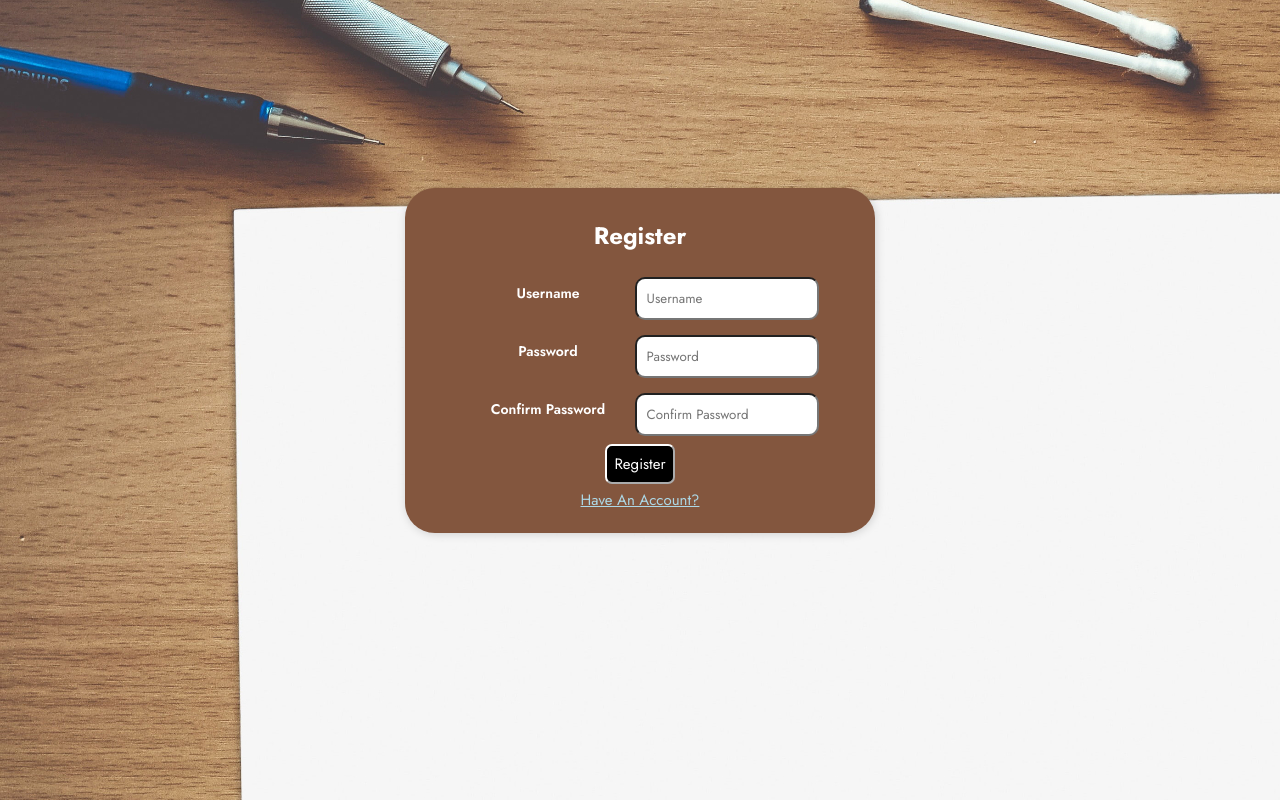
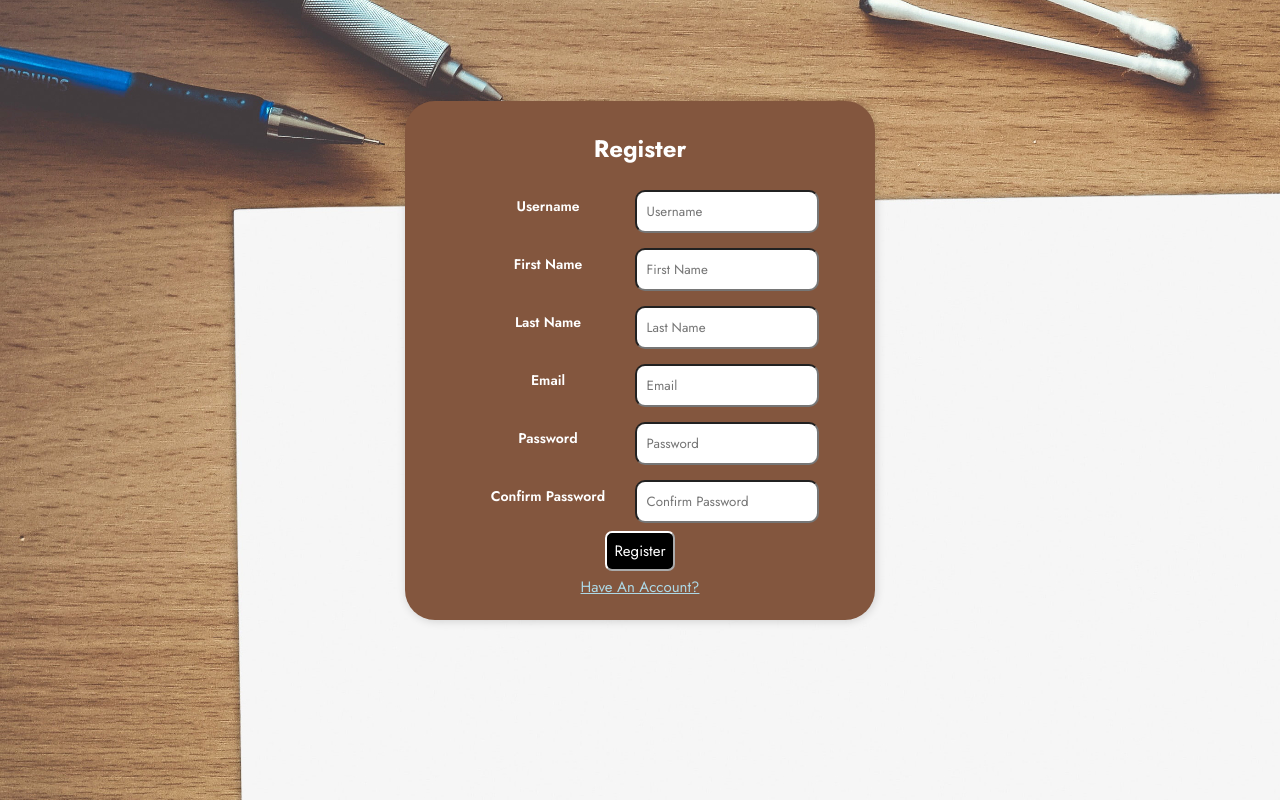
Before and after one commit to Viserion-7/Academize, a React (Create React App) app in the folder progress_frontend/: page /register in a window 1280 px wide. Built offline with nearby package versions, Linux system fonts and the light colour scheme.

Commit message:
Updated register page

```diff
--- a/progress_frontend/src/components/AuthContext.js
+++ b/progress_frontend/src/components/AuthContext.js
@@ -20,9 +20,7 @@ export const AuthProvider = ({ children }) => {
   );
   const [loading, setLoading] = useState(true);
 
-
-
-  const registerUser = async (username, password, password2) => {
+  const registerUser = async (username, password, password2, first_name, last_name, email) => {
     const response = await fetch("http://127.0.0.1:8000/register/", {
       method: "POST",
       headers: {
@@ -31,7 +29,10 @@ export const AuthProvider = ({ children }) => {
       body: JSON.stringify({
         username,
         password,
-        password2
+        password2,
+        first_name,
+        last_name,
+        email
       })
     });
     if (response.status === 201) {
--- a/progress_frontend/src/components/register.js
+++ b/progress_frontend/src/components/register.js
@@ -5,11 +5,34 @@ function Register() {
   const [username, setUsername] = useState("");
   const [password, setPassword] = useState("");
   const [password2, setPassword2] = useState("");
+  const [first_name, setFirstName] = useState("");
+  const [last_name, setLastName] = useState("");
+  const [email, setEmail] = useState("");
+  const [errorMessage, setErrorMessage] = useState("");
+
   const { registerUser } = useContext(AuthContext);
 
   const handleSubmit = async e => {
     e.preventDefault();
-    registerUser(username, password, password2);
+  if (password === password2) {
+    registerUser(username, password, password2, first_name, last_name, email);
+    console.log("User registered!")
+  } else {
+    setErrorMessage("Passwords do not match!");
+  };
+  }
+  const handlePasswordChange = e => {
+    setPassword(e.target.value);
+    setErrorMessage("");
+  };
+
+  const handlePassword2Change = e => {
+    setPassword2(e.target.value);
+    if (password !== e.target.value) {
+      setErrorMessage("Passwords do not match!");
+    } else {
+      setErrorMessage("");
+    }
   };
 
   return (
@@ -26,6 +49,51 @@ function Register() {
             className="form-control mt-1"
             onChange={e => setUsername(e.target.value)}
             placeholder="Username"
+            required
+          />
+        </div>
+        <br />
+        <div className="form-group mt-3">
+          <label htmlFor="first-name" style={{padding:'10px'}}>First Name</label>
+            <input
+              style={{borderRadius:'10px', padding:'10px', float:'right'}}
+              type="text"
+              id="first-name"
+              className="form-control mt-1"
+              onChange={e => setFirstName(e.target.value)}
+              placeholder="First Name"
+              required
+            />
+        </div>
+        <br />
+        <div className="form-group mt-3">
+          <label htmlFor="last-name" style={{padding:'10px'}}>Last Name</label>
+          <input
+            style={{borderRadius:'10px', padding:'10px', float:'right'}}
+            type="text"
+            id="last-name"
+            className="form-control mt-1"
+            onChange={e => setLastName(e.target.value)}
+            placeholder="Last Name"
+            required
+          />
+        </div>
+        <br />
+        <div className="form-group mt-3">
+          <label htmlFor="email" style={{ padding: "10px" }}>
+          Email
+          </label>
+          <input
+            style={{
+              borderRadius: "10px",
+              padding: "10px",
+              float: "right",
+            }}
+            type="email"
+            id="email"
+            className="form-control mt-1"
+            onChange={(e) => setEmail(e.target.value)}
+            placeholder="Email"
             required
           />
         </div>
@@ -57,7 +125,7 @@ function Register() {
 
           <div style={{color:'red', fontSize:'15px'}}>
             <br />
-            {password2 !== password ? "Passwords do not match" : ""}
+            {errorMessage}
           </div>
         </div>
 
```
